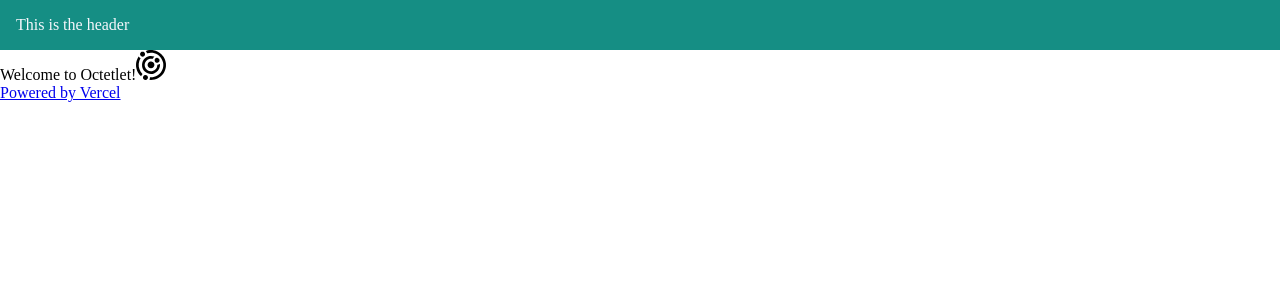
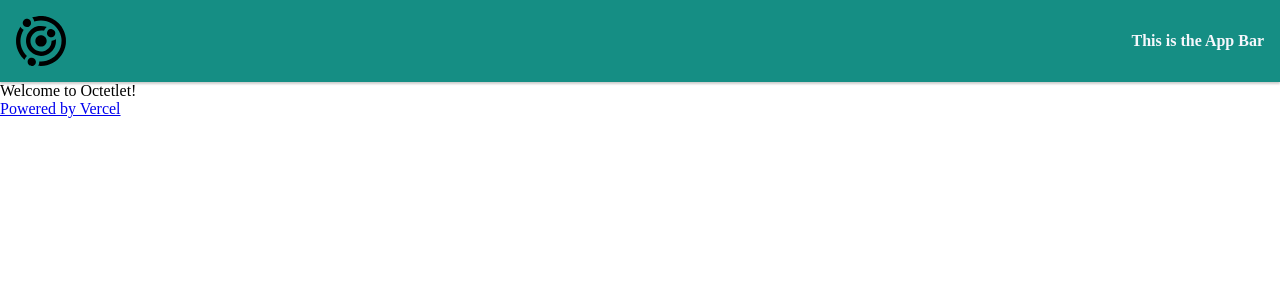
Before and after one commit to EjPlatzer/octetlet, a Next.js app: page / in a window 1280 px wide. Shown: the top 300 px of the page. Built offline with nearby package versions, Linux system fonts and the light colour scheme.

Commit message:
Improve header

```diff
--- a/src/components/Header.js
+++ b/src/components/Header.js
@@ -1,9 +1,29 @@
 import styled from 'styled-components';
 import { primaryBackground } from '@styles/mixins.js';
+import Image from 'next/image';
 
-const Header = styled.div`
+const AppBar = styled.div`
     ${primaryBackground}
     padding: 1em;
+    display: flex;
+    flex-direction: row;
+    align-items: center;
+    justify-content: space-between;
+    box-shadow: 0px 2px 2px #00000033;
 `;
 
+const SiteTitle = styled.h1`
+    font-size: 1rem;
+    display: inline;
+`;
+
+const Header = ({ props }) => {
+    return (
+        <AppBar>
+            <Image src="/octetlet-logo.svg" height={50} width={50} />
+            <SiteTitle>This is the App Bar</SiteTitle>
+        </AppBar>
+    );
+};
+
 export default Header;
--- a/src/pages/index.js
+++ b/src/pages/index.js
@@ -15,10 +15,7 @@ export default function Home() {
                 <Header>This is the header </Header>
             </header>
 
-            <main>
-                Welcome to Octetlet!
-                <Image src="/octetlet-loader.svg" height={30} width={30} />
-            </main>
+            <main>Welcome to Octetlet!</main>
 
             <footer>
                 <a
```
